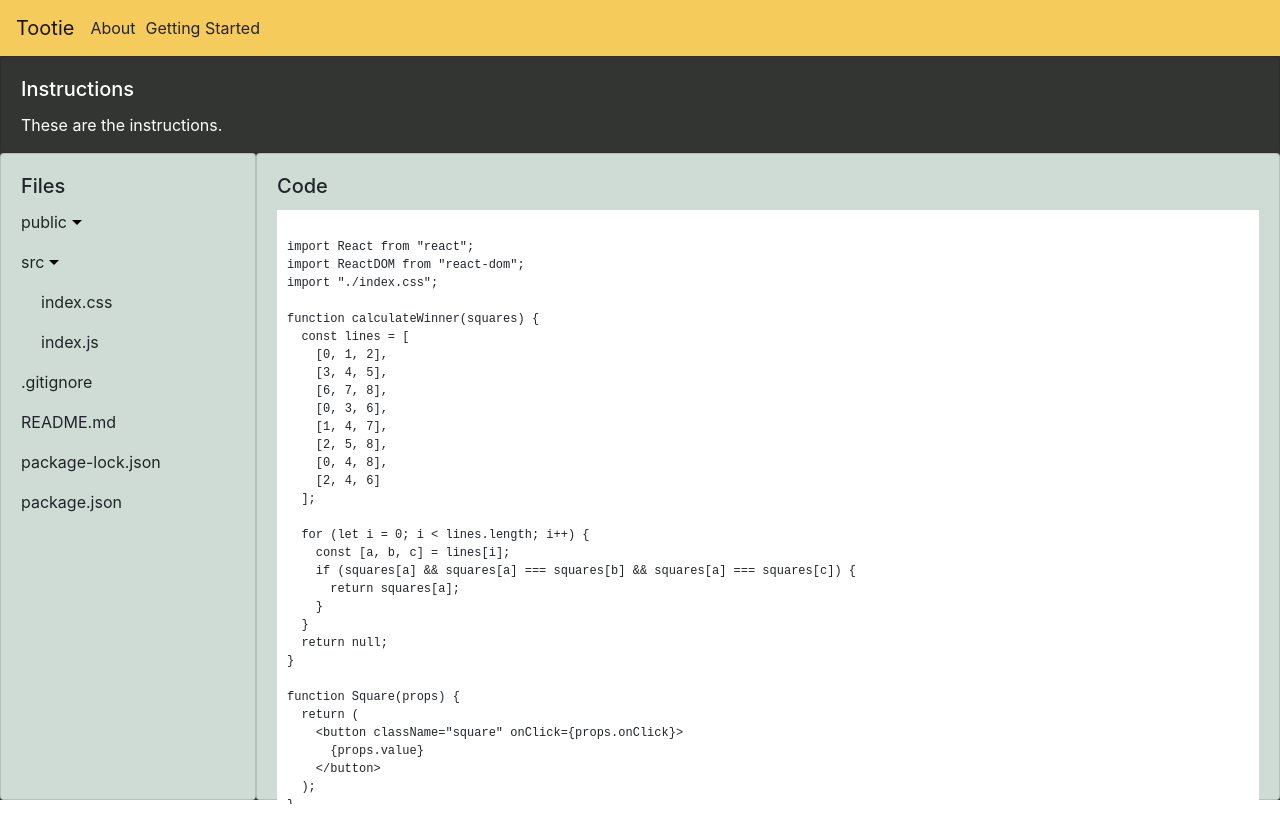
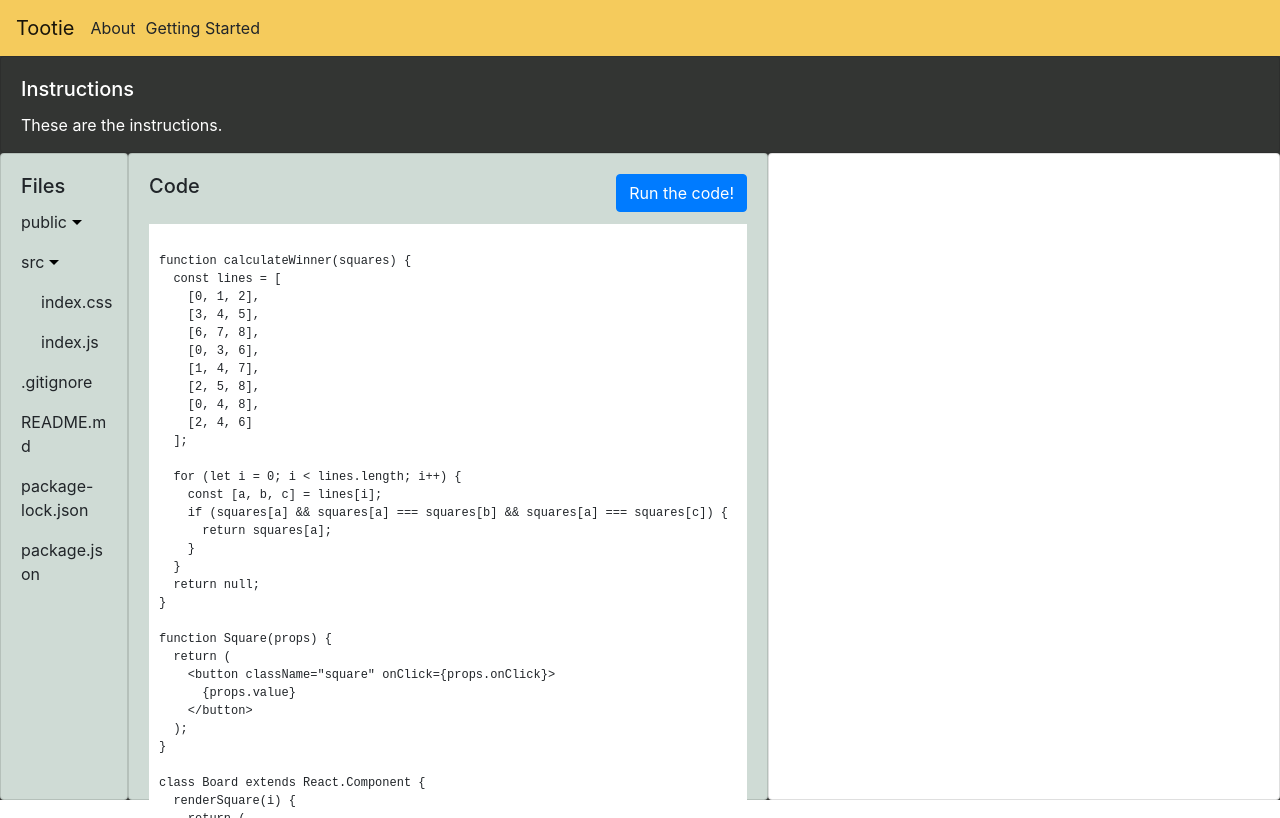
Before and after one commit to ivymarkwell/tootie, a React (Create React App) app: page /getting-started in a window 1280 px wide. Built offline with nearby package versions, Linux system fonts and the light colour scheme; a small style sheet from the web is missing.

Commit message:
add todo for using codesandbox, html/css/js files tracked in state

```diff
--- a/src/App.css
+++ b/src/App.css
@@ -28,7 +28,7 @@
 
 .code-editor {
   background-color: #cfdbd5 !important;
-  width: 80%;
+  width: 50%;
 }
 
 .flex-column {
@@ -51,7 +51,7 @@
 
 .sidebar {
   background-color: #cfdbd5 !important;
-  width: 20%;
+  width: 10%;
 }
 
 .tootie-image {
--- a/src/components/templates/TicTacToe.js
+++ b/src/components/templates/TicTacToe.js
@@ -1,5 +1,5 @@
 import React, { useState } from "react";
-import { Card, ListGroup } from "react-bootstrap";
+import { Button, Card, ListGroup } from "react-bootstrap";
 import Editor from "react-simple-code-editor";
 import { highlight, languages } from "prismjs/components/prism-core";
 import "prismjs/components/prism-clike";
@@ -18,14 +18,19 @@ import {
   manifestJSON,
   packageJSON,
   packageLockJSON,
-  readme
+  readme,
 } from "../../files.js";
 
 function TicTacToe() {
+  const [code, setCode] = useState(indexJs);
+  const [language, setLanguage] = useState(languages.js);
   const [publicFolderOpen, setPublicFolderOpen] = useState(false);
   const [srcFolderOpen, setSrcFolderOpen] = useState(true);
-  const [code, setCode] = useState(indexJs);
-  const [language, setLanguage] = useState(languages.js);
+
+  // state of css, html and javascript code files
+  const [css, setCss] = useState(indexCss);
+  const [html, setHtml] = useState(indexHTML);
+  const [javascript, setJavascript] = useState(indexJs);
 
   return (
     <div style={{ height: "93%" }}>
@@ -58,7 +63,7 @@ function TicTacToe() {
                     style={{
                       all: "unset",
                       display: "flex",
-                      marginBottom: "16px"
+                      marginBottom: "16px",
                     }}
                   >
                     favicon.ico
@@ -72,7 +77,7 @@ function TicTacToe() {
                     style={{
                       all: "unset",
                       display: "flex",
-                      marginBottom: "16px"
+                      marginBottom: "16px",
                     }}
                   >
                     index.html
@@ -86,7 +91,7 @@ function TicTacToe() {
                     style={{
                       all: "unset",
                       display: "flex",
-                      marginBottom: "16px"
+                      marginBottom: "16px",
                     }}
                   >
                     manifest.json
@@ -113,7 +118,7 @@ function TicTacToe() {
                     style={{
                       all: "unset",
                       display: "flex",
-                      marginBottom: "16px"
+                      marginBottom: "16px",
                     }}
                   >
                     index.css
@@ -127,7 +132,7 @@ function TicTacToe() {
                     style={{
                       all: "unset",
                       display: "flex",
-                      marginBottom: "16px"
+                      marginBottom: "16px",
                     }}
                   >
                     index.js
@@ -175,23 +180,48 @@ function TicTacToe() {
         </Card>
         <Card className="code-editor">
           <Card.Body style={{ paddingBottom: 0 }}>
-            <Card.Title>Code</Card.Title>
+            <Card.Title>
+              <div style={{ display: "flex", justifyContent: "space-between" }}>
+                <span>Code</span>
+                <Button
+                  onClick={
+                    () => {}
+                    // send post request to codesandbox to generate sandbox url
+                    // use embedded to render in app
+                  }
+                >
+                  Run the code!
+                </Button>
+              </div>
+            </Card.Title>
             <Card.Text style={{ height: "95%", overflowY: "scroll" }}>
               <Editor
                 value={code}
-                onValueChange={(code) => setCode(code)}
+                onValueChange={(code) => {
+                  if (language === languages.css) {
+                    setCss(code);
+                  }
+                  if (language === language.html) {
+                    setHtml(code);
+                  }
+                  if (language === languages.js) {
+                    setJavascript(code);
+                  }
+                  setCode(code);
+                }}
                 highlight={(code) => highlight(code, language)}
                 padding={10}
                 style={{
                   backgroundColor: "white",
                   fontFamily: '"Fira code", "Fira Mono", monospace',
                   fontSize: 12,
-                  minHeight: "100%"
+                  minHeight: "100%",
                 }}
               />
             </Card.Text>
           </Card.Body>
         </Card>
+        <Card id="executed-code" style={{ width: "40%" }} />
       </div>
     </div>
   );
--- a/src/files.js
+++ b/src/files.js
@@ -52,10 +52,6 @@ export const indexCss = `
 `;
 
 export const indexJs = `
-import React from "react";
-import ReactDOM from "react-dom";
-import "./index.css";
-
 function calculateWinner(squares) {
   const lines = [
     [0, 1, 2],
@@ -196,7 +192,7 @@ class Game extends React.Component {
 
 // ========================================
 
-ReactDOM.render(<Game />, document.getElementById("root"));
+ReactDOM.render(<Game />, document.getElementById("executed-code"));
 `;
 
 export const gitignore = `
@@ -244,38 +240,9 @@ export const indexHTML = `
 <html lang="en">
   <head>
     <meta charset="utf-8" />
-    <link rel="shortcut icon" href="%PUBLIC_URL%/favicon.ico" />
-    <meta
-      name="viewport"
-      content="width=device-width, initial-scale=1, shrink-to-fit=no"
-    />
-    <meta name="theme-color" content="#000000" />
-    <!--
-      manifest.json provides metadata used when your web app is added to the
-      homescreen on Android. See https://developers.google.com/web/fundamentals/web-app-manifest/
-    -->
-    <link rel="manifest" href="%PUBLIC_URL%/manifest.json" />
-    <!--
-      Notice the use of %PUBLIC_URL% in the tags above.
-      It will be replaced with the URL of the \`public\` folder during the build.
-      Only files inside the \`public\` folder can be referenced from the HTML.
-      Unlike "/favicon.ico" or "favicon.ico", "%PUBLIC_URL%/favicon.ico" will
-      work correctly both with client-side routing and a non-root public URL.
-      Learn how to configure a non-root public URL by running \`npm run build\`.
-    -->
     <title>React App</title>
   </head>
   <body>
-    <noscript>You need to enable JavaScript to run this app.</noscript>
-    <div id="root"></div>
-    <!--
-      This HTML file is a template.
-      If you open it directly in the browser, you will see an empty page.
-      You can add webfonts, meta tags, or analytics to this file.
-      The build step will place the bundled scripts into the <body> tag.
-      To begin the development, run \`npm start\` or \`yarn start\`.
-      To create a production bundle, use \`npm run build\` or \`yarn build\`.
-    -->
   </body>
 </html>
 `;
```
